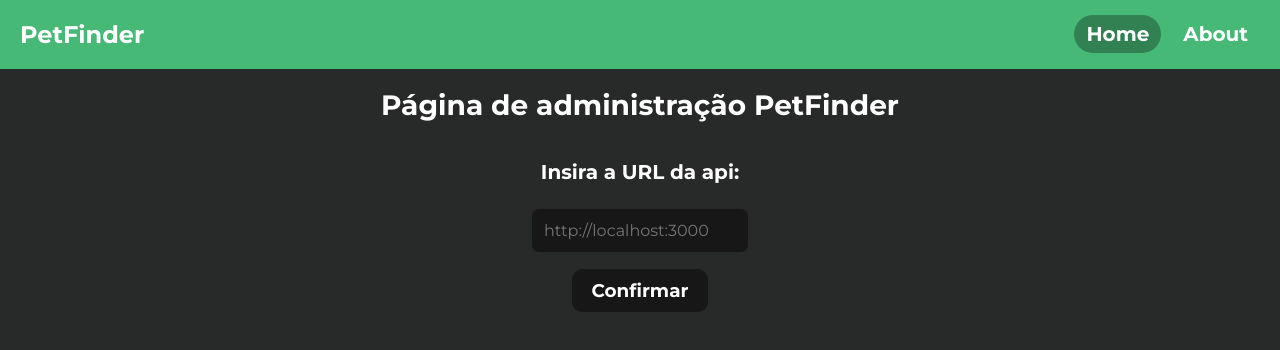
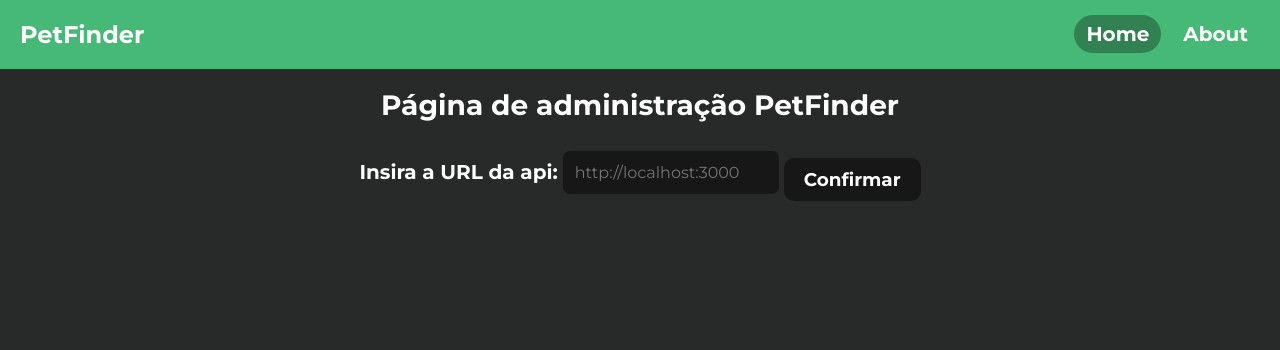
Before and after one commit to Web-Alta-performance/FinderWeb, a React (Create React App) app: page / in a window 1280 px wide. Shown: the top 350 px of the page. Built offline with nearby package versions, Linux system fonts and the light colour scheme.

Commit message:
update main.css

```diff
--- a/src/css/main.css
+++ b/src/css/main.css
@@ -6,12 +6,14 @@
     --text-warning: hsl(0, 80%, 65%);
     --dark-background: hsl(0, 0%, 9%);
     --element-green: hsl(150, 70%, 50%);
+    --disabled-text: hsl(150, 10%, 40%);
 }
 
 html,
 body {
     background-color: var(--background-color);
     margin: 0;
+    padding: 0;
 }
 
 a,
@@ -58,9 +60,14 @@ h6 {
     display: flex;
 }
 
-.flex-100 {
+.flex-1 {
+    display: flex;
+    flex: 1;
     width: 100%;
-    display: flex;
+}
+
+.flex.wrap {
+    flex-wrap: wrap;
 }
 
 .flex.column {
@@ -86,10 +93,6 @@ h6 {
 
 .v-center {
     align-items: center;
-}
-
-.direction-column {
-    flex-direction: column;
 }
 
 .text.center {
```
